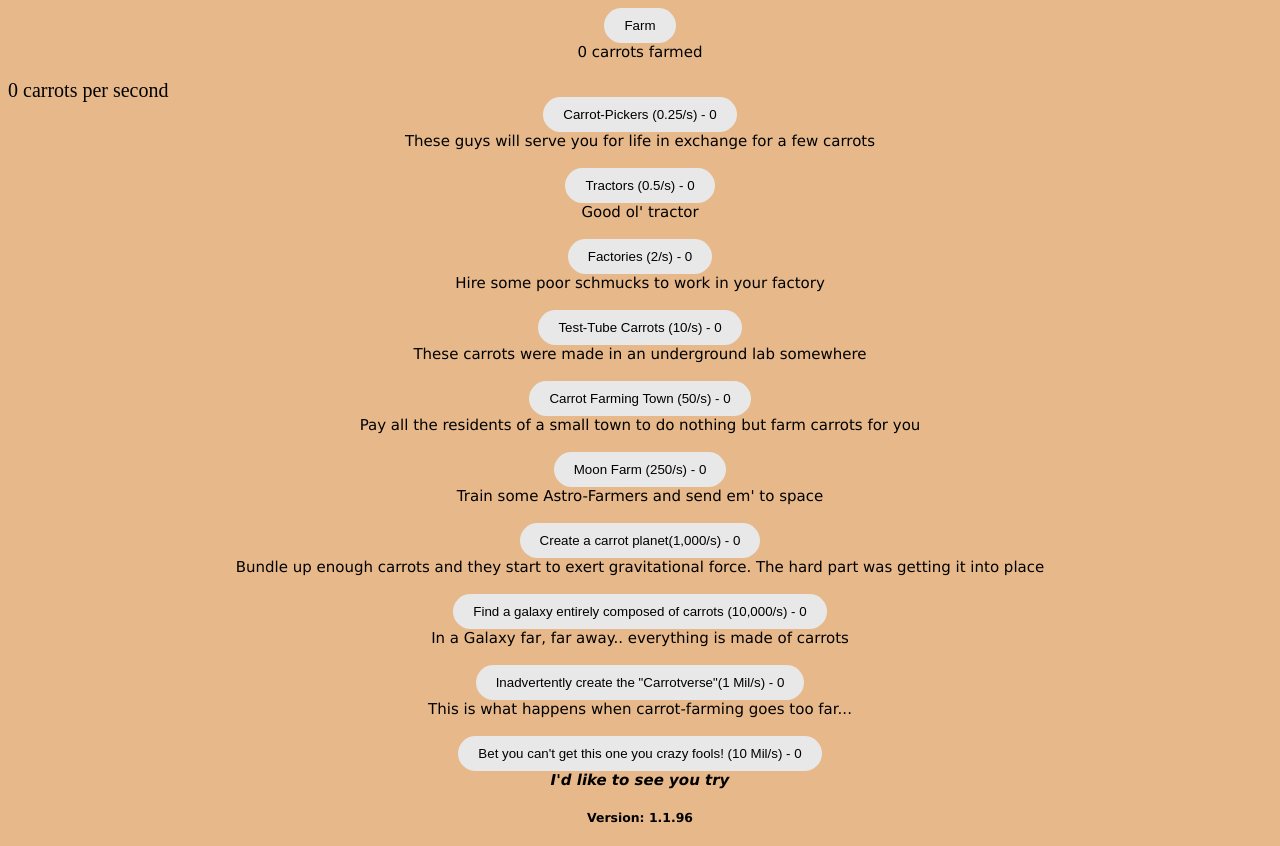
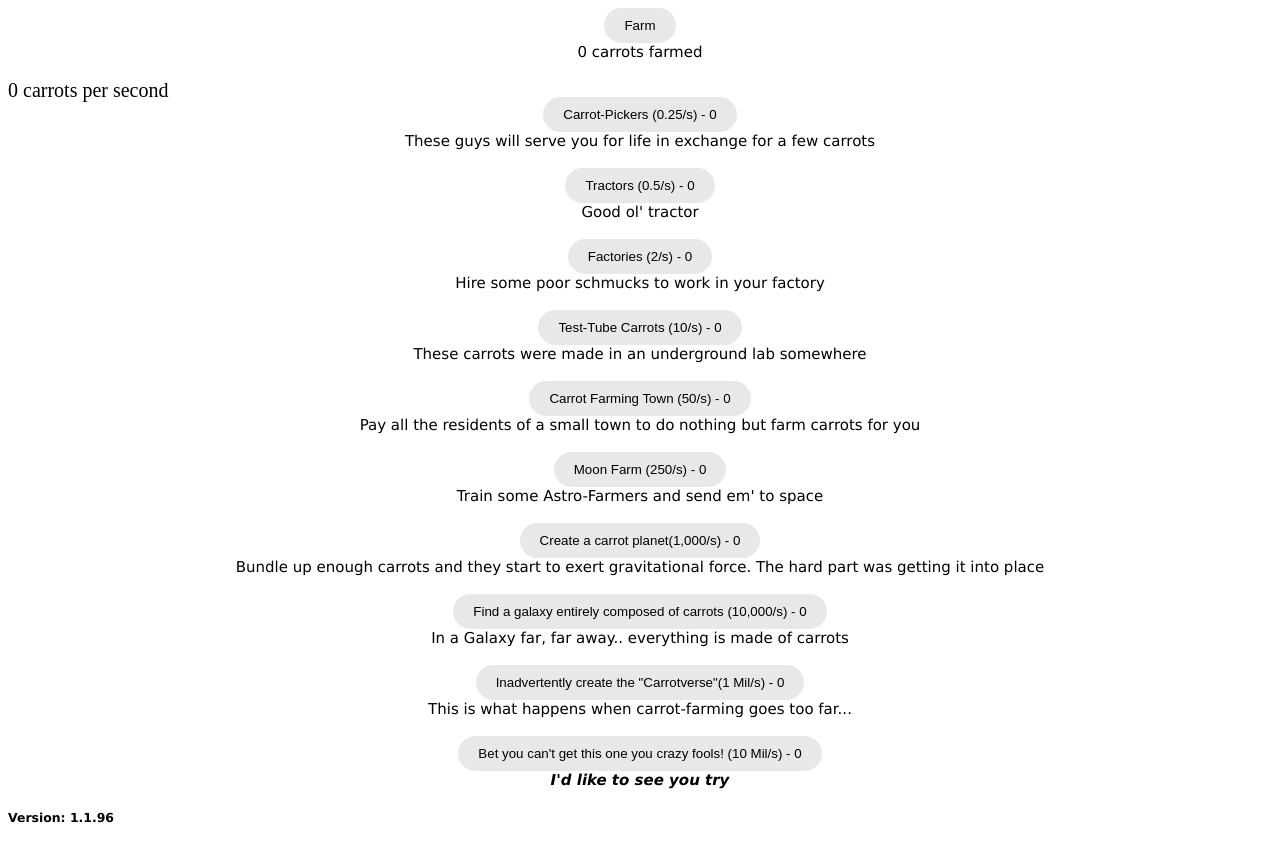
Before and after one commit to Deatox/carrot-clicker, a plain HTML site: page index.html in a window 1280 px wide. After the commit the page ends 800 px from the top, so only its background shows below. Drawn offline with Linux system fonts and the light colour scheme.

Commit message:
Update stylesheet.css

```diff
--- a/stylesheets/stylesheet.css
+++ b/stylesheets/stylesheet.css
@@ -2,7 +2,6 @@ body {
     font-size:15px;
     font-family:'Lucida Grande', 'Lucida Sans Unicode', serif;
     text-align:center;
-    background-color: #E6B88A;
 }
 
 #tractorcost {
@@ -29,3 +28,9 @@ button:hover {
     font-family: "Copperplate Gothic Bold", "Copperplate";
     font-size: 20px;
 }
+
+#ver {
+    float: left;
+    float: bottom;
+    position: fixed;
+}
```
